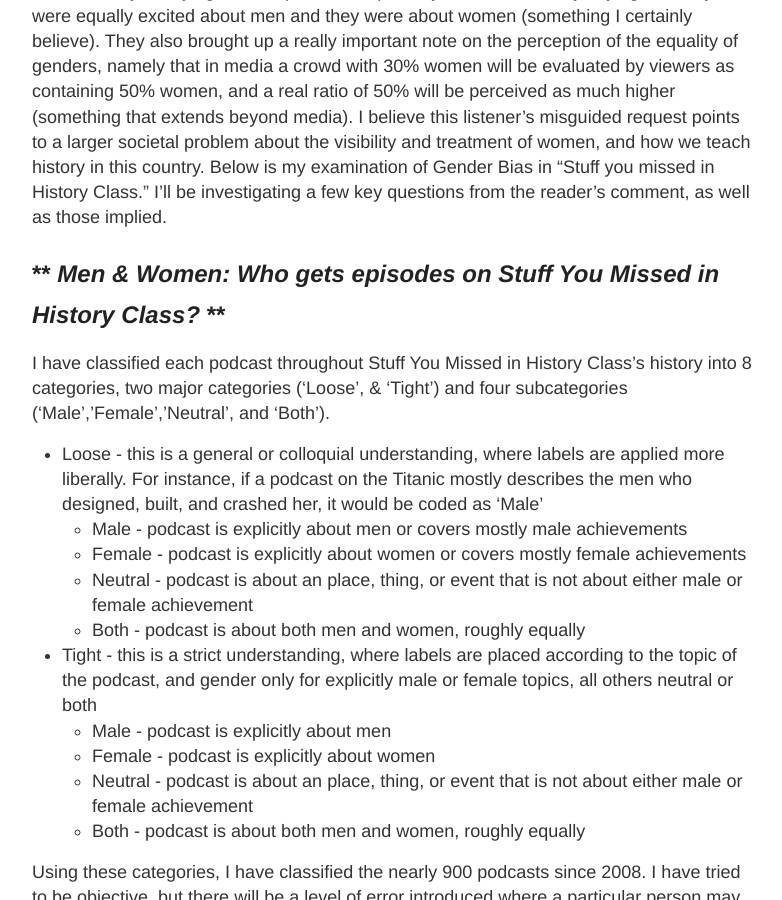
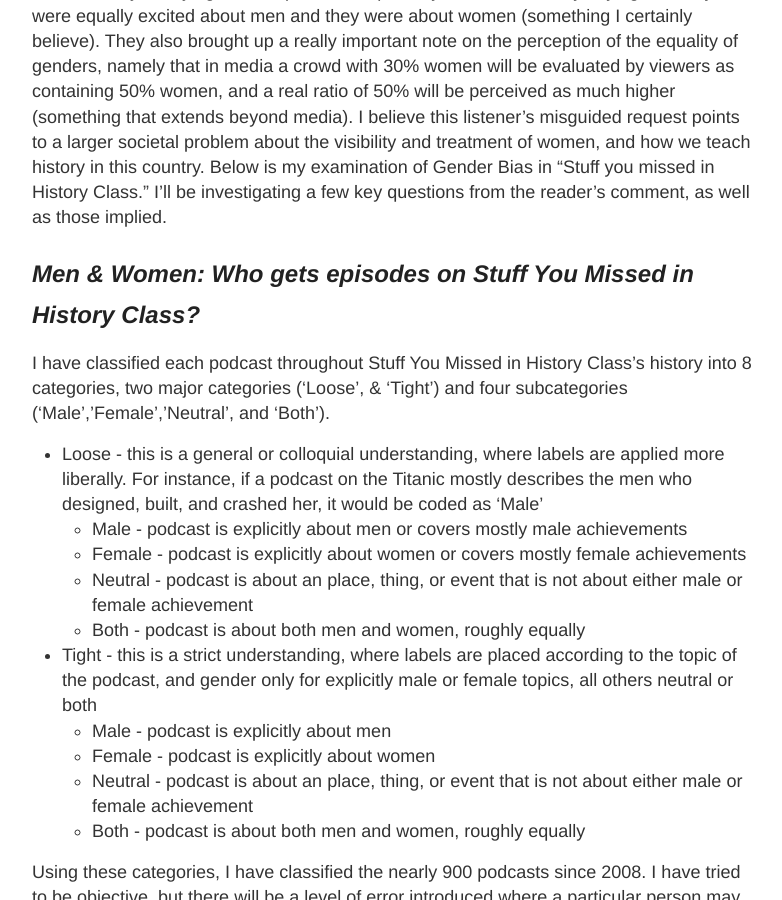
Before and after one commit to sjfwagner/sjfwagner.github.io, a Jekyll site: the page built from _posts/2016-06-01-test.md, in a window 1280 px wide and 900 px high, scrolled down 1866 px. Shown: the whole window, without its empty margins (248-1030 px from the left). Built offline with Jekyll 4.4.1, drawn with Linux system fonts in a browser that asks for light colours.

```diff
--- a/_posts/2016-06-01-test.md
+++ b/_posts/2016-06-01-test.md
@@ -32,7 +32,7 @@ Additionally, this post will describe gender overall as a binary male and female
 
 Holly and Tracy refuted him far more politely than he deserved, but the accusation has been burning in my mind for the last few months.  They mostly refute some of the listener’s comments by clarifying the 20 episode sample they examined and by saying that they were equally excited about men and they were about women (something I certainly believe). They also brought up a really important note on the perception of the equality of genders, namely that in media a crowd with 30% women will be evaluated by viewers as containing 50% women, and a real ratio of 50% will be perceived as much higher (something that extends beyond media).  I believe this listener’s misguided request points to a larger societal problem about the visibility and treatment of women, and how we teach history in this country. Below is my examination of Gender Bias in “Stuff you missed in History Class.” I’ll be investigating a few key questions from the reader’s comment, as well as those implied.
 
-## ** _Men & Women: Who gets episodes on Stuff You Missed in History Class?_ **
+##  _Men & Women: Who gets episodes on Stuff You Missed in History Class?_
 
 I have classified each podcast throughout Stuff You Missed in History Class’s history into 8 categories, two major categories (‘Loose’, & ‘Tight’) and four subcategories (‘Male’,’Female’,’Neutral’, and ‘Both’).
 
@@ -73,7 +73,7 @@ In fact, on average over time Tracy and Holly have roughly 5.5 male podcasts and
 
 The numbers for men go down again, to roughtly 4.4 for male podcasts per month and 1.6 female podcasts per month when evaluately tightly. Perhaps the strongest argument for the "we need more male episodes" crowd comes from this -- when evaluated tightly men's episodes go down far more than female episodes. I expect that the male listeners writing in have a tendency to view male-oriented episodes as neutral rather than male-coded. As a woman living in a 'male-default' world, this is baffling.
 
-## ** _Men & Women: How does historical documentation actually break out?_ **
+##  _Men & Women: How does historical documentation actually break out?_
 This data, from [Pantheon 1.0](http://arxiv.org/ftp/arxiv/papers/1502/1502.07310.pdf), represents information on the most globally popular biographies on Wikipedia. Manually verified, it represents data collected on the 11,341 biographies which have been translated into 25 languages. I will use this as a stand in for the interest of these people in history, and how we study them, divided across gender lines. Despite making up half of the human population\** women are far less represented in the number of biographies, at most representing 23.5%of the biographies in any 10 year period of history.
 
 <a href="http://imgur.com/loIhArQ"><img src="http://i.imgur.com/loIhArQ.jpg" title="source: imgur.com" /></a>
```
